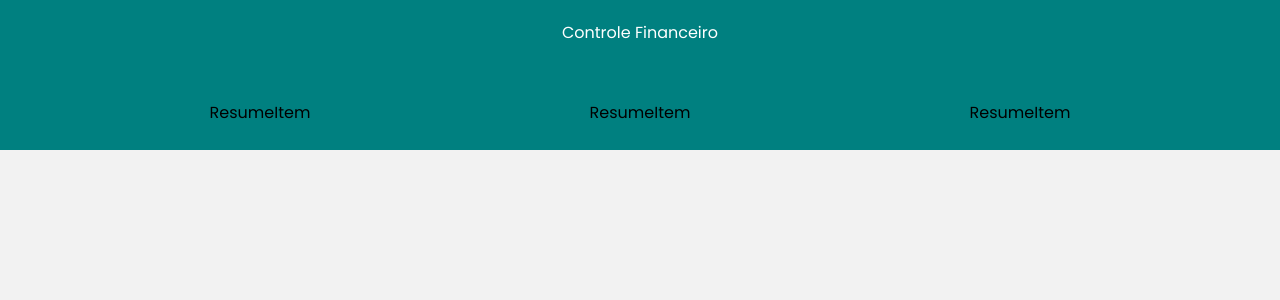
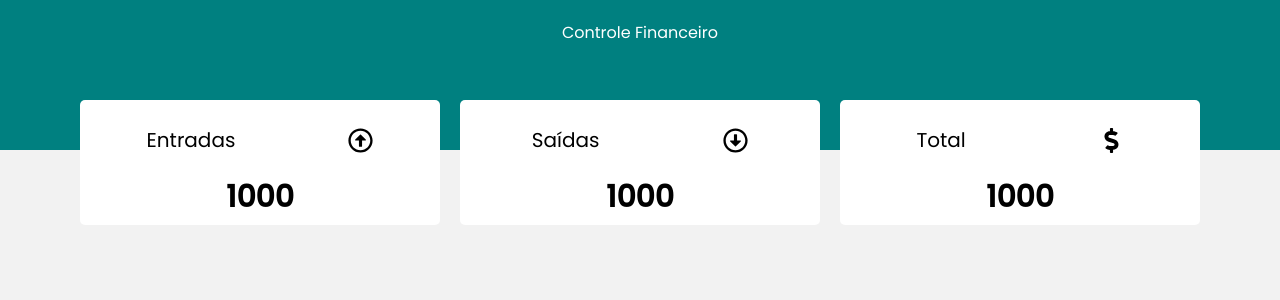
Before and after one commit to WenerRodrigo/controle-financas, a React (Create React App) app: page / in a window 1280 px wide. Shown: the top 300 px of the page. Built offline with nearby package versions, Linux system fonts and the light colour scheme.

Commit message:
finalizado o header

```diff
--- a/src/components/Resume/index.js
+++ b/src/components/Resume/index.js
@@ -1,13 +1,18 @@
 import React from "react";
 import ResumeItem from "../ResumeItem";
 import * as C from "./style"
+import {
+  FaRegArrowAltCircleUp,
+  FaRegArrowAltCircleDown,
+  FaDollarSign,
+} from "react-icons/fa";
 
 const Resume = () => {
   return (
     <C.Container>
-       <ResumeItem/>
-       <ResumeItem/>
-       <ResumeItem/>
+       <ResumeItem title="Entradas" Icon={FaRegArrowAltCircleUp} value="1000"/>
+       <ResumeItem title="Saídas" Icon={FaRegArrowAltCircleDown} value="1000"/>
+       <ResumeItem title="Total" Icon={FaDollarSign} value="1000"/>
     </C.Container>
   )
 };
--- a/src/components/ResumeItem/index.js
+++ b/src/components/ResumeItem/index.js
@@ -1,7 +1,16 @@
 import React from "react";
+import * as C from "./style";
 
-const ResumeItem = () => {
-  return <div>ResumeItem</div>;
+const ResumeItem = ({title, Icon, value}) => {
+  return (
+    <C.Container>
+      <C.Header>
+      <C.HeaderTitle>{title}</C.HeaderTitle>
+      <Icon/>
+      </C.Header>
+      <C.Total>{value}</C.Total>
+    </C.Container>
+  )
 };
 
 export default ResumeItem;
--- a/src/components/ResumeItem/style.js
+++ b/src/components/ResumeItem/style.js
@@ -32,6 +32,7 @@
   justify-content: space-around;
   width: 100%;
   gap: 10px;
+  margin: 20px auto;
 
   svg {
     width: 25px;
@@ -41,5 +42,9 @@
 
 export const HeaderTitle = styled.p`
     font-size: 20px;
+`
 
+export const Total = styled.span`
+    font-size: 30px;
+    font-weight: bold;
 `
```
Also changed, not shown: src/components/Form/index.js (added), src/components/Form/sytle.js (added).
